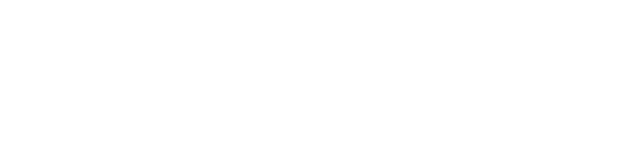
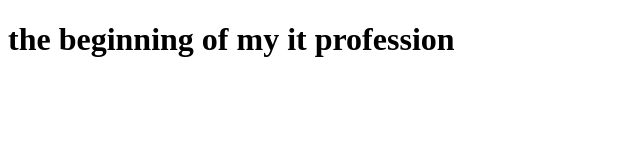
Before and after one commit to LucenAspirin/home-work, a plain HTML site: page index.html in a window 1280 px wide. Shown: the whole page, without its empty margins (0-640 px from the left). Drawn offline with Linux system fonts and the light colour scheme.

Commit message:
текст шапки

```diff
--- a/index.html
+++ b/index.html
@@ -1,6 +1,10 @@
 <!DOCTYPE html>
 <html lang="en">
 <head>
+    <div>
+          <h1> the beginning of my it profession </h1>
+
+    </div>
     <meta charset="UTF-8">
     <meta name="viewport" content="width=device-width, initial-scale=1.0">
     <title>Document</title>
```
